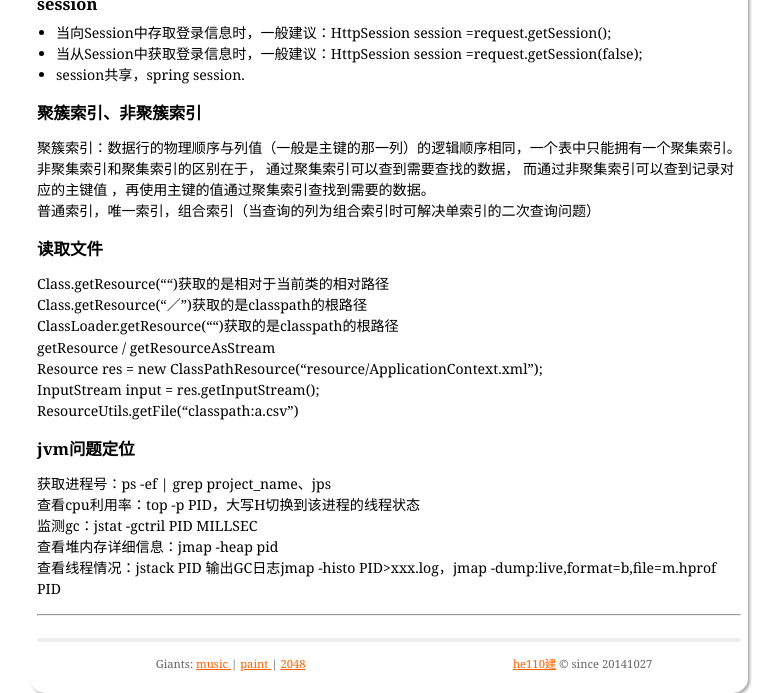
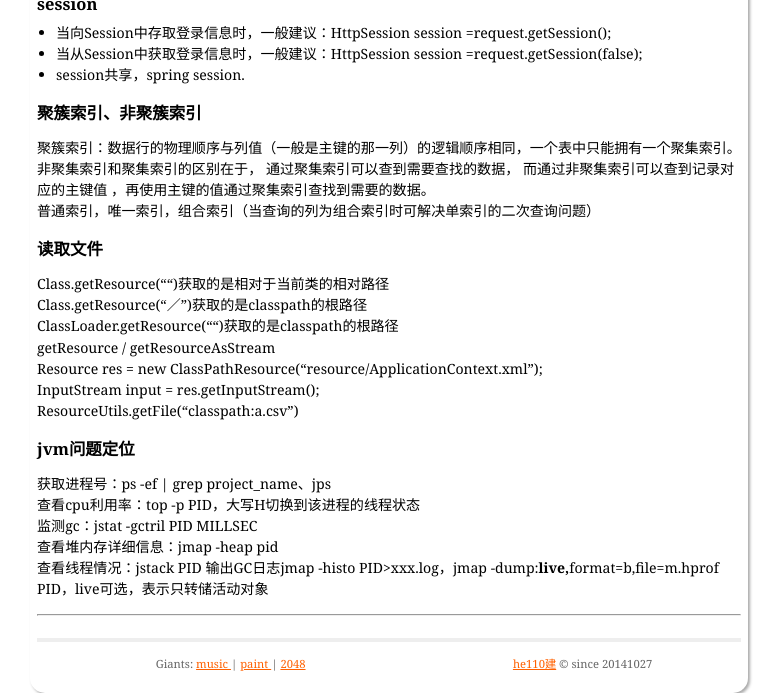
Before and after one commit to he110jian/he110jian.github.io, a Jekyll site: the page built from _posts/2018-11-11-后端技术.markdown, in a window 1280 px wide and 900 px high, scrolled down 8474 px, cut to the strip 207-900 px from the top of the window. Shown: the whole strip, without its empty margins (251-1033 px from the left). Built offline with Jekyll 4.4.1, drawn with Linux system fonts in a browser that asks for light colours; comment, search, counter and statistics services are not loaded.

Commit message:
2019年5月14日11:16:36

```diff
--- a/_posts/2018-11-11-后端技术.markdown
+++ b/_posts/2018-11-11-后端技术.markdown
@@ -381,7 +381,7 @@ ResourceUtils.getFile("classpath:a.csv")
 监测gc：jstat -gctril PID MILLSEC
 查看堆内存详细信息：jmap -heap pid
 查看线程情况：jstack PID
-输出GC日志jmap -histo PID>xxx.log，jmap -dump:live,format=b,file=m.hprof PID
+输出GC日志jmap -histo PID>xxx.log，jmap -dump:**live,**format=b,file=m.hprof PID，live可选，表示只转储活动对象
 
 
 ---
```
